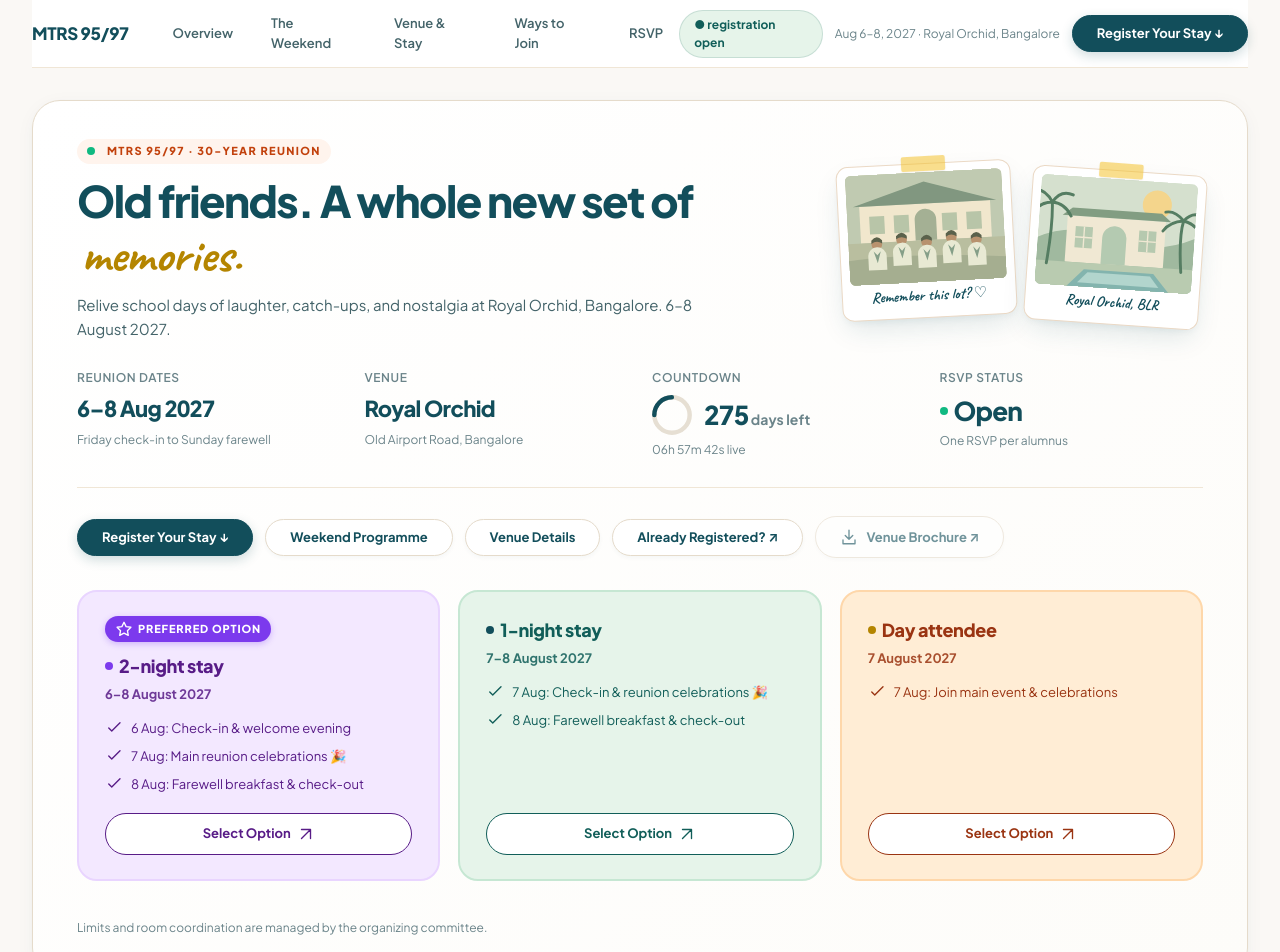
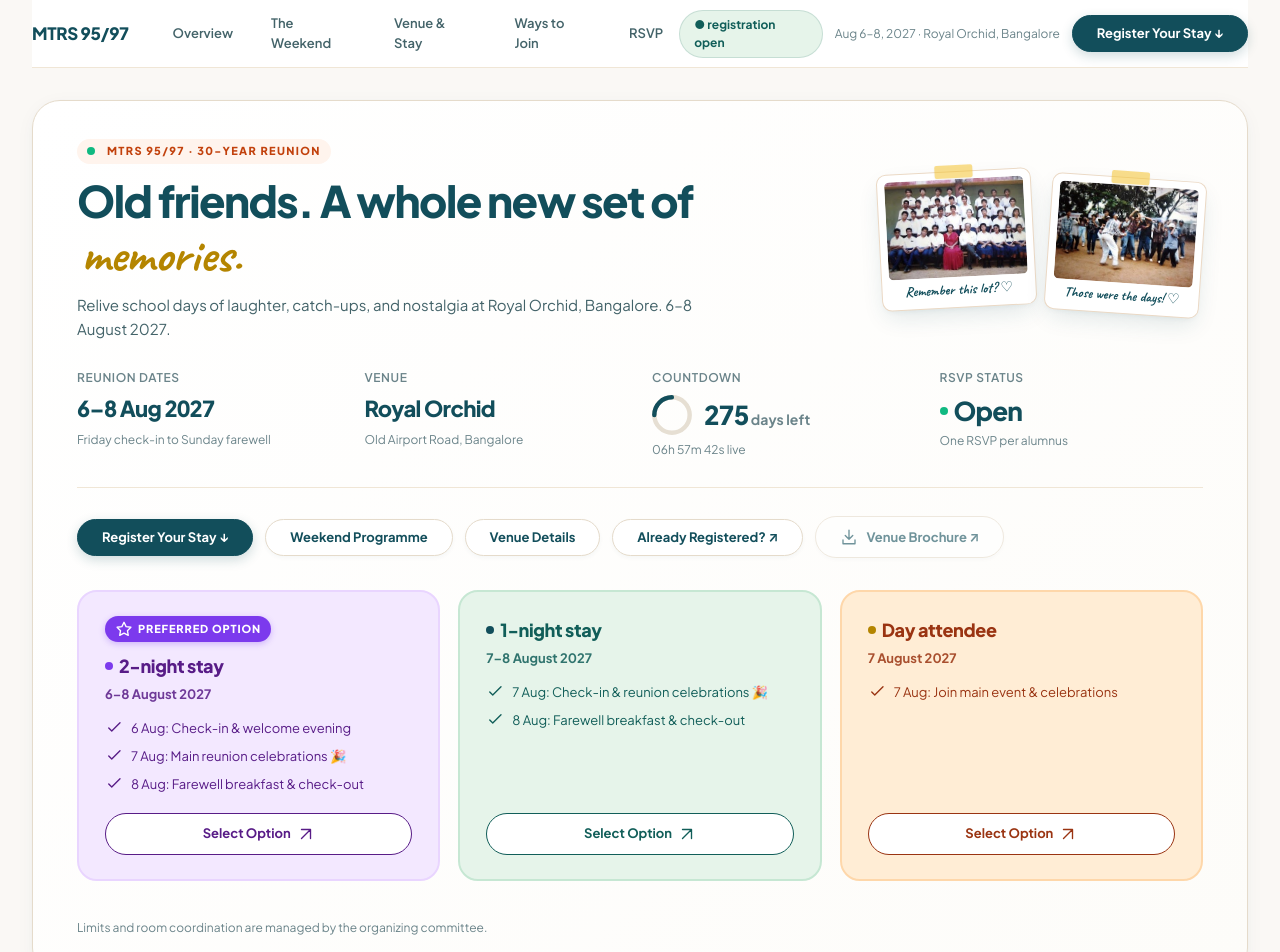
Before and after one commit to viper25/mtrs-reunion, a website built with Vite: page index.html in a window 1280 px wide. Shown: the top 952 px of the page. Built offline with nearby package versions, Linux system fonts and the light colour scheme; files whose address does not match are found by name.

Commit message:
refactor: update polaroid photo assets and dimensions

```diff
--- a/admin/index.html
+++ b/admin/index.html
@@ -78,7 +78,7 @@
             <div class="hero-photo-showcase" aria-label="Reunion memories">
               <figure class="polaroid-card">
                 <div class="tape" aria-hidden="true"></div>
-                <img class="polaroid-img" src="/assets/class-memory-placeholder.svg" alt="MTRS Class Photo" width="175" height="110" />
+                <img class="polaroid-img" src="/assets/class-photo.jpg" alt="MTRS Class Photo" width="155" height="98" />
                 <figcaption class="polaroid-caption">30 Years of Memories</figcaption>
               </figure>
             </div>
--- a/src/admin.css
+++ b/src/admin.css
@@ -312,13 +312,13 @@ a {
 
 .polaroid-card {
   background: #ffffff;
-  padding: 8px 8px 12px;
-  border-radius: 12px;
-  box-shadow: 0 12px 28px -6px rgba(18, 78, 91, 0.15), 0 4px 6px -2px rgba(18, 78, 91, 0.05);
+  padding: 7px 7px 10px;
+  border-radius: 10px;
+  box-shadow: 0 10px 24px -5px rgba(18, 78, 91, 0.14), 0 3px 5px -2px rgba(18, 78, 91, 0.05);
   border: 1px solid #ebd9c5;
   transform: rotate(-2deg);
   transition: all 0.2s ease;
-  width: 175px;
+  width: 155px;
   position: relative;
 }
 .polaroid-card:hover {
@@ -328,11 +328,11 @@ a {
 
 .tape {
   position: absolute;
-  top: -8px;
+  top: -7px;
   left: 50%;
   transform: translateX(-50%);
-  width: 44px;
-  height: 15px;
+  width: 38px;
+  height: 13px;
   background: rgba(244, 196, 48, 0.55);
   border-radius: 2px;
   box-shadow: 0 1px 2px rgba(0,0,0,0.06);
@@ -340,19 +340,19 @@ a {
 
 .polaroid-img {
   width: 100%;
-  height: 110px;
+  height: 98px;
   object-fit: cover;
-  border-radius: 6px;
+  border-radius: 5px;
   display: block;
 }
 
 .polaroid-caption {
   font-family: var(--font-script);
-  font-size: 15px;
+  font-size: 14px;
   font-weight: 700;
   color: var(--teal);
   text-align: center;
-  margin: 6px 0 0;
+  margin: 5px 0 0;
   line-height: 1.1;
 }
 
--- a/src/main.ts
+++ b/src/main.ts
@@ -68,13 +68,13 @@ app.innerHTML = `
             <div class="hero-photo-showcase" aria-label="Reunion memories">
               <figure class="polaroid-card">
                 <div class="tape" aria-hidden="true"></div>
-                <img class="polaroid-img" src="/assets/class-memory-placeholder.svg" alt="MTRS Batch Memory" width="175" height="110" />
+                <img class="polaroid-img" src="/assets/class-photo.jpg" alt="MTRS Class Photo" width="155" height="98" />
                 <figcaption class="polaroid-caption">Remember this lot? ♡</figcaption>
               </figure>
               <figure class="polaroid-card polaroid-venue">
                 <div class="tape" aria-hidden="true"></div>
-                <img class="polaroid-img" src="/assets/venue-placeholder.svg" alt="Royal Orchid Hotel Bangalore" width="175" height="110" />
-                <figcaption class="polaroid-caption">Royal Orchid, BLR</figcaption>
+                <img class="polaroid-img" src="/assets/batch-photo.jpg" alt="MTRS Batch Memory" width="155" height="98" />
+                <figcaption class="polaroid-caption">Those were the days! ♡</figcaption>
               </figure>
             </div>
           </div>
--- a/src/public.css
+++ b/src/public.css
@@ -346,13 +346,13 @@ svg.icon {
 
 .polaroid-card {
   background: #ffffff;
-  padding: 8px 8px 12px;
-  border-radius: 12px;
-  box-shadow: 0 12px 28px -6px rgba(18, 78, 91, 0.15), 0 4px 6px -2px rgba(18, 78, 91, 0.05);
+  padding: 7px 7px 10px;
+  border-radius: 10px;
+  box-shadow: 0 10px 24px -5px rgba(18, 78, 91, 0.14), 0 3px 5px -2px rgba(18, 78, 91, 0.05);
   border: 1px solid #ebd9c5;
   transform: rotate(-3deg);
   transition: all 0.2s ease;
-  width: 175px;
+  width: 155px;
   position: relative;
 }
 .polaroid-card:hover {
@@ -362,7 +362,7 @@ svg.icon {
 
 .polaroid-card.polaroid-venue {
   transform: rotate(4deg);
-  margin-top: 14px;
+  margin-top: 12px;
 }
 .polaroid-card.polaroid-venue:hover {
   transform: rotate(0deg) scale(1.04);
@@ -370,11 +370,11 @@ svg.icon {
 
 .tape {
   position: absolute;
-  top: -8px;
+  top: -7px;
   left: 50%;
   transform: translateX(-50%);
-  width: 44px;
-  height: 15px;
+  width: 38px;
+  height: 13px;
   background: rgba(244, 196, 48, 0.55);
   border-radius: 2px;
   box-shadow: 0 1px 2px rgba(0,0,0,0.06);
@@ -382,19 +382,19 @@ svg.icon {
 
 .polaroid-img {
   width: 100%;
-  height: 110px;
+  height: 98px;
   object-fit: cover;
-  border-radius: 6px;
+  border-radius: 5px;
   display: block;
 }
 
 .polaroid-caption {
   font-family: var(--font-script);
-  font-size: 15px;
+  font-size: 14px;
   font-weight: 700;
   color: var(--teal);
   text-align: center;
-  margin: 6px 0 0;
+  margin: 5px 0 0;
   line-height: 1.1;
 }
 
@@ -1668,18 +1668,19 @@ section[id] {
     margin-bottom: 8px;
   }
   .polaroid-card {
-    width: 135px;
-    padding: 6px 6px 10px;
+    width: 125px;
+    padding: 5px 5px 8px;
     margin: 0;
   }
   .polaroid-card.polaroid-venue {
-    margin-top: 8px;
+    margin-top: 6px;
   }
   .polaroid-img {
-    height: 85px;
+    height: 78px;
   }
   .polaroid-caption {
-    font-size: 12px;
+    font-size: 11px;
+    margin: 4px 0 0;
   }
   .action-pills-row {
     flex-direction: column;
```
Also changed, not shown: public/assets/batch-photo.jpg (added), public/assets/class-photo.jpg (added).
